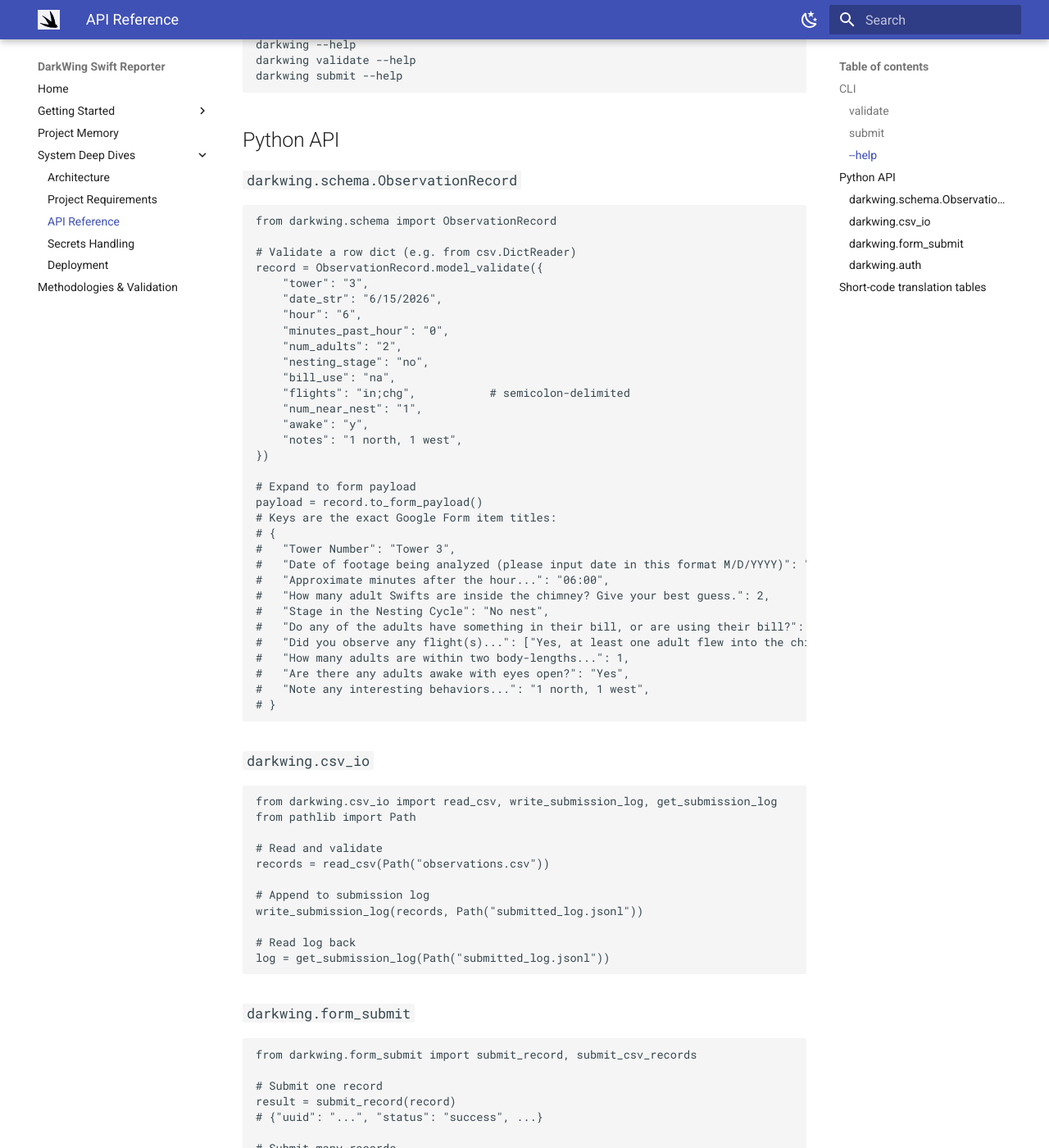
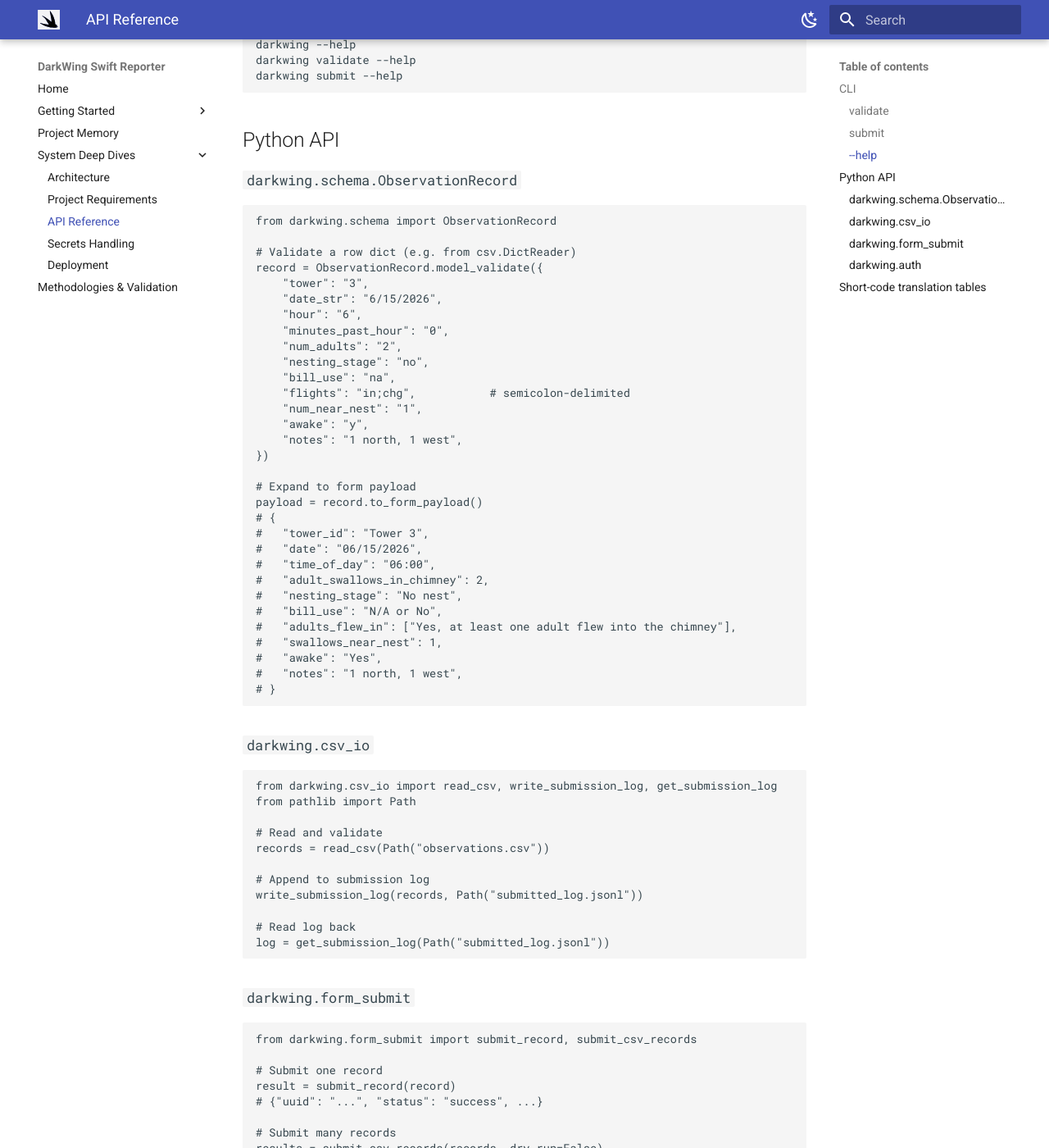
Before and after one commit to mcnamaram/darkwing, an MkDocs documentation site: the page built from docs/api_reference.md, in a window 1280 px wide and 1400 px high, scrolled down 769 px. Shown: the whole window at 82% size. Built offline with MkDocs 1.6.1 and Material for MkDocs 9.7.7, drawn with Linux system fonts in a browser that asks for light colours.

Commit message:
fix(apps_script): use clean keys in payload, move title mapping to TITLE_MAP in doPost.gs

````diff
--- a/docs/api_reference.md
+++ b/docs/api_reference.md
@@ -57,18 +57,17 @@
 
 # Expand to form payload
 payload = record.to_form_payload()
-# Keys are the exact Google Form item titles:
 # {
-#   "Tower Number": "Tower 3",
-#   "Date of footage being analyzed (please input date in this format M/D/YYYY)": "06/15/2026",
-#   "Approximate minutes after the hour...": "06:00",
-#   "How many adult Swifts are inside the chimney? Give your best guess.": 2,
-#   "Stage in the Nesting Cycle": "No nest",
-#   "Do any of the adults have something in their bill, or are using their bill?": "N/A or No",
-#   "Did you observe any flight(s)...": ["Yes, at least one adult flew into the chimney"],
-#   "How many adults are within two body-lengths...": 1,
-#   "Are there any adults awake with eyes open?": "Yes",
-#   "Note any interesting behaviors...": "1 north, 1 west",
+#   "tower_id": "Tower 3",
+#   "date": "06/15/2026",
+#   "time_of_day": "06:00",
+#   "adult_swallows_in_chimney": 2,
+#   "nesting_stage": "No nest",
+#   "bill_use": "N/A or No",
+#   "adults_flew_in": ["Yes, at least one adult flew into the chimney"],
+#   "swallows_near_nest": 1,
+#   "awake": "Yes",
+#   "notes": "1 north, 1 west",
 # }
 ```
 
````
Also changed, not shown: apps_script/README.md (+18 -13 lines), 5 other files.
